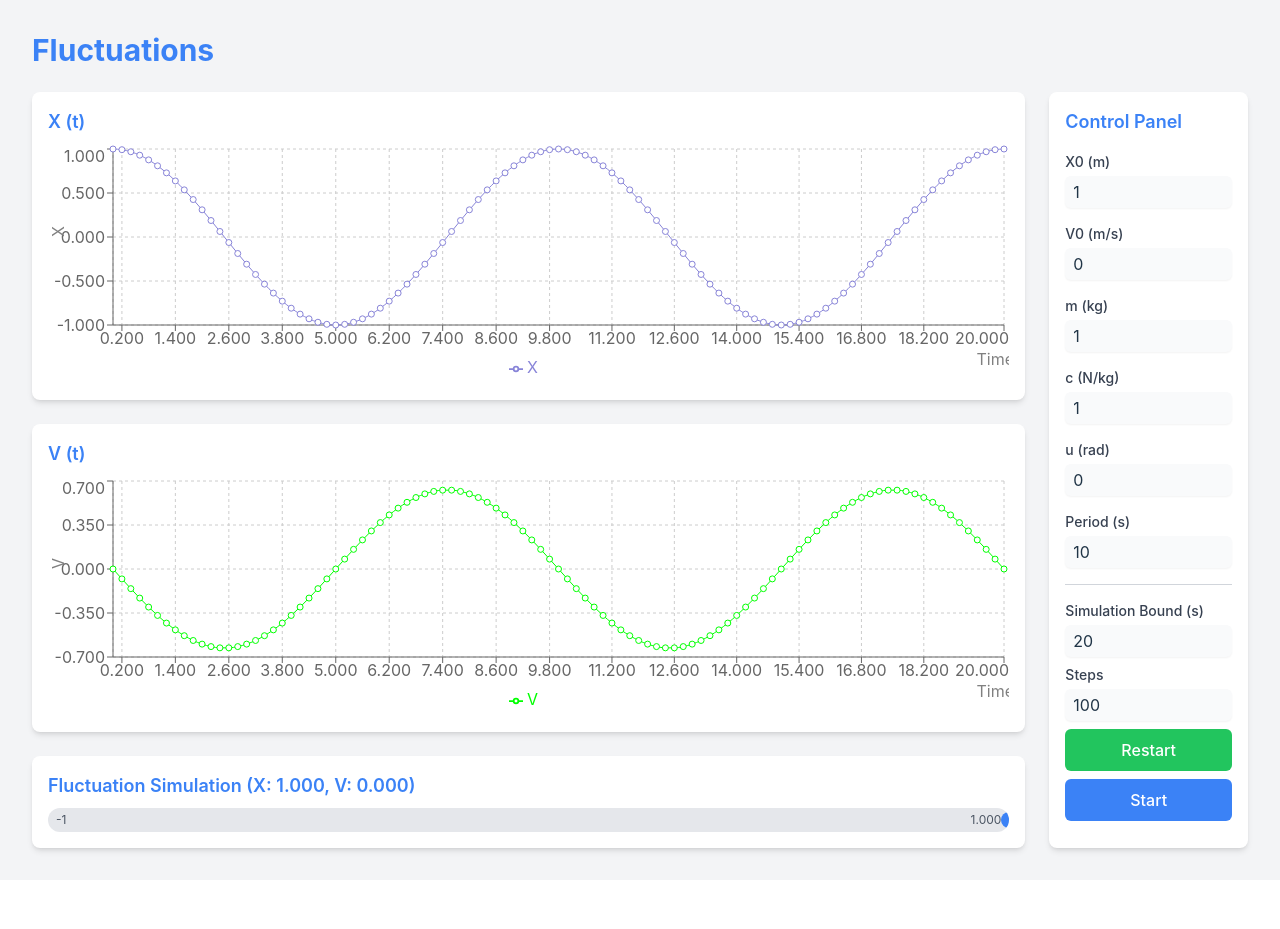
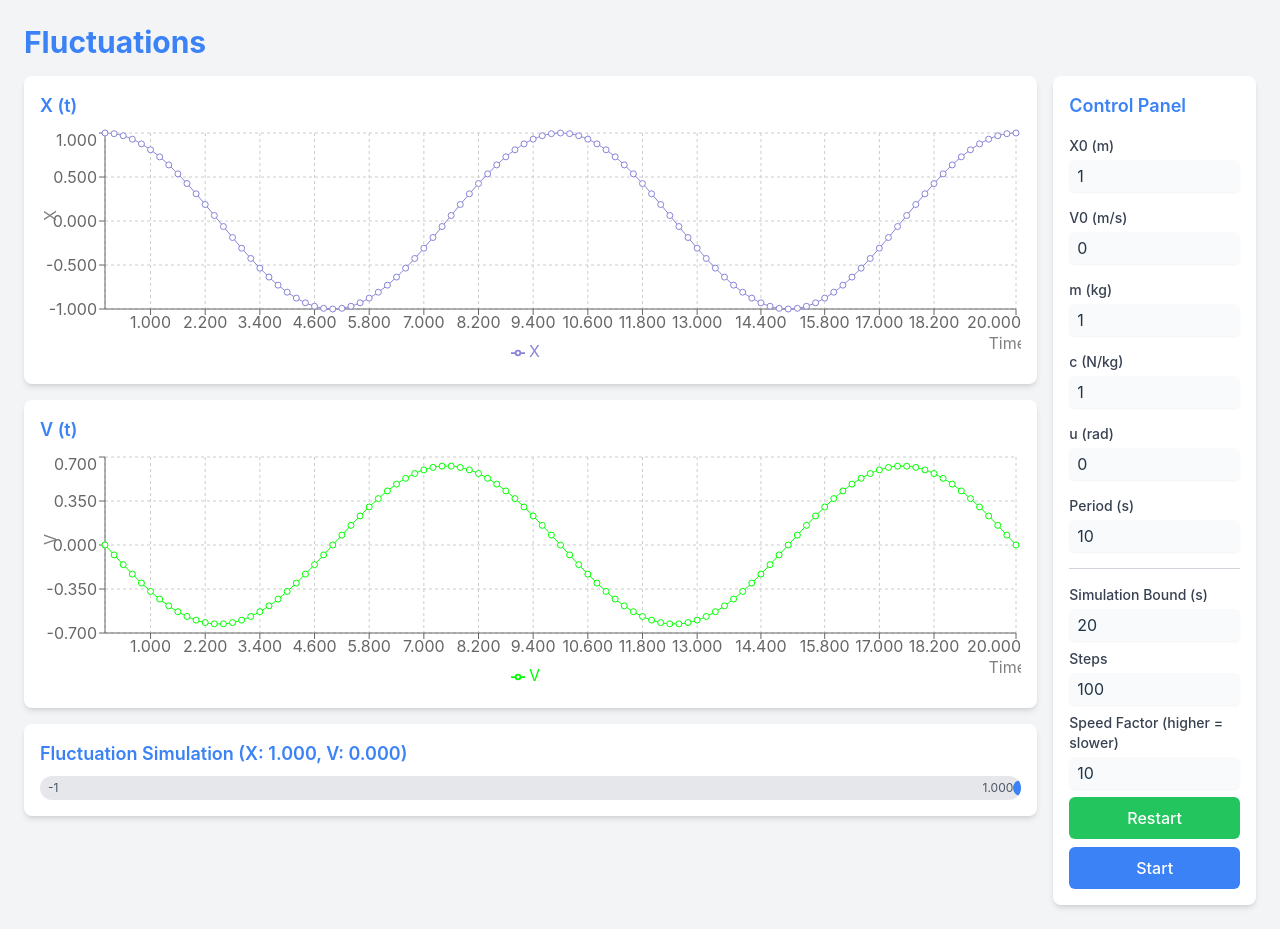
Before and after one commit to leew1e/fluctuations, a React (Vite) app: page / in a window 1280 px wide. Before the commit the page ends 880 px from the top, so only its background shows below. Built offline with nearby package versions, Linux system fonts and the light colour scheme.

Commit message:
Add speed factor

```diff
--- a/src/components/ControlPanel.jsx
+++ b/src/components/ControlPanel.jsx
@@ -1,7 +1,14 @@
-import React from 'react';
+import React from "react";
 
-const ControlPanel = ({ simulationParams, isSimulating, onParamChange, onSimulation, onRestart }) => {
-  const { x0, v0, m, c, u, T, simulationBound, smoothMultiplier } = simulationParams;
+const ControlPanel = ({
+  simulationParams,
+  isSimulating,
+  onParamChange,
+  onSimulation,
+  onRestart,
+}) => {
+  const { x0, v0, m, c, u, T, simulationBound, smoothMultiplier, speedFactor } =
+    simulationParams;
 
   return (
     <div className="w-1/6">
@@ -12,12 +19,12 @@ const ControlPanel = ({ simulationParams, isSimulating, onParamChange, onSimulat
         <div className="space-y-4 flex flex-col h-[calc(100%-4rem)]">
           <div className="flex-grow space-y-4">
             {[
-              { label: 'X0 (m)', value: x0, key: 'x0' },
-              { label: 'V0 (m/s)', value: v0, key: 'v0' },
-              { label: 'm (kg)', value: m, key: 'm' },
-              { label: 'c (N/kg)', value: c, key: 'c' },
-              { label: 'u (rad)', value: u, key: 'u' },
-              { label: 'Period (s)', value: T, key: 'T' },
+              { label: "X0 (m)", value: x0, key: "x0" },
+              { label: "V0 (m/s)", value: v0, key: "v0" },
+              { label: "m (kg)", value: m, key: "m" },
+              { label: "c (N/kg)", value: c, key: "c" },
+              { label: "u (rad)", value: u, key: "u" },
+              { label: "Period (s)", value: T, key: "T" },
             ].map(({ label, value, key }) => (
               <div key={key}>
                 <label className="block text-sm font-medium text-gray-700">
@@ -26,7 +33,9 @@ const ControlPanel = ({ simulationParams, isSimulating, onParamChange, onSimulat
                 <input
                   type="number"
                   value={value}
-                  onChange={(e) => onParamChange(key, parseFloat(e.target.value))}
+                  onChange={(e) =>
+                    onParamChange(key, parseFloat(e.target.value))
+                  }
                   step="0.1"
                   className="mt-1 block w-full rounded-md border-gray-300 shadow-sm focus:border-blue-300 focus:ring focus:ring-blue-200 focus:ring-opacity-50 py-1 px-2 bg-gray-50"
                 />
@@ -42,7 +51,9 @@ const ControlPanel = ({ simulationParams, isSimulating, onParamChange, onSimulat
               <input
                 type="number"
                 value={simulationBound}
-                onChange={(e) => onParamChange('simulationBound', parseFloat(e.target.value))}
+                onChange={(e) =>
+                  onParamChange("simulationBound", parseFloat(e.target.value))
+                }
                 step="0.1"
                 className="mt-1 block w-full rounded-md border-gray-300 shadow-sm focus:border-blue-300 focus:ring focus:ring-blue-200 focus:ring-opacity-50 py-1 px-2 bg-gray-50"
               />
@@ -54,8 +65,28 @@ const ControlPanel = ({ simulationParams, isSimulating, onParamChange, onSimulat
               <input
                 type="number"
                 value={smoothMultiplier}
-                onChange={(e) => onParamChange('smoothMultiplier', parseInt(e.target.value))}
+                onChange={(e) =>
+                  onParamChange("smoothMultiplier", parseInt(e.target.value))
+                }
                 step="1"
+                className="mt-1 block w-full rounded-md border-gray-300 shadow-sm focus:border-blue-300 focus:ring focus:ring-blue-200 focus:ring-opacity-50 py-1 px-2 bg-gray-50"
+              />
+            </div>
+            <div>
+              <label className="block text-sm font-medium text-gray-700">
+                Speed Factor (higher = slower)
+              </label>
+              <input
+                type="number"
+                value={speedFactor}
+                onChange={(e) =>
+                  onParamChange(
+                    "speedFactor",
+                    Math.max(1, parseInt(e.target.value))
+                  )
+                }
+                step="1"
+                min="1"
                 className="mt-1 block w-full rounded-md border-gray-300 shadow-sm focus:border-blue-300 focus:ring focus:ring-blue-200 focus:ring-opacity-50 py-1 px-2 bg-gray-50"
               />
             </div>
--- a/src/components/FluctuatingProcesses.jsx
+++ b/src/components/FluctuatingProcesses.jsx
@@ -1,8 +1,8 @@
-import React from 'react';
-import SimulationView from './SimulationView';
-import Graph from './Graph';
-import ControlPanel from './ControlPanel';
-import useSimulation from '../hooks/useSimulation';
+import React from "react";
+import SimulationView from "./SimulationView";
+import Graph from "./Graph";
+import ControlPanel from "./ControlPanel";
+import useSimulation from "../hooks/useSimulation";
 
 const FluctuatingProcesses = () => {
   const {
@@ -16,15 +16,19 @@ const FluctuatingProcesses = () => {
   } = useSimulation();
 
   return (
-    <div className="min-h-screen bg-gray-100 p-4 sm:p-6 md:p-8 w-full">
-      <h1 className="text-3xl font-bold mb-6 text-blue-500">Fluctuations</h1>
-      <div className="flex flex-row gap-6">
-        <div className="w-5/6 space-y-6">
-          <div className="flex flex-col gap-6">
+    <div className="min-h-screen bg-gray-100 p-2 sm:p-4 md:p-6 w-full">
+      <h1 className="text-3xl font-bold mb-4 text-blue-500">Fluctuations</h1>
+      <div className="flex flex-row gap-4">
+        <div className="w-5/6 space-y-4">
+          <div className="flex flex-col gap-4">
             <Graph title="X (t)" dataKey="x" color="#8884d8" data={data} />
             <Graph title="V (t)" dataKey="v" color="#00ff00" data={data} />
           </div>
-          <SimulationView data={data} currentIndex={currentIndex} simulationParams={simulationParams} />
+          <SimulationView
+            data={data}
+            currentIndex={currentIndex}
+            simulationParams={simulationParams}
+          />
         </div>
         <ControlPanel
           simulationParams={simulationParams}
--- a/src/hooks/useSimulation.js
+++ b/src/hooks/useSimulation.js
@@ -10,6 +10,7 @@ const useSimulation = () => {
     T: 10,
     simulationBound: 20,
     smoothMultiplier: 100,
+    speedFactor: 10,
   });
 
   const [data, setData] = useState([]);
```
